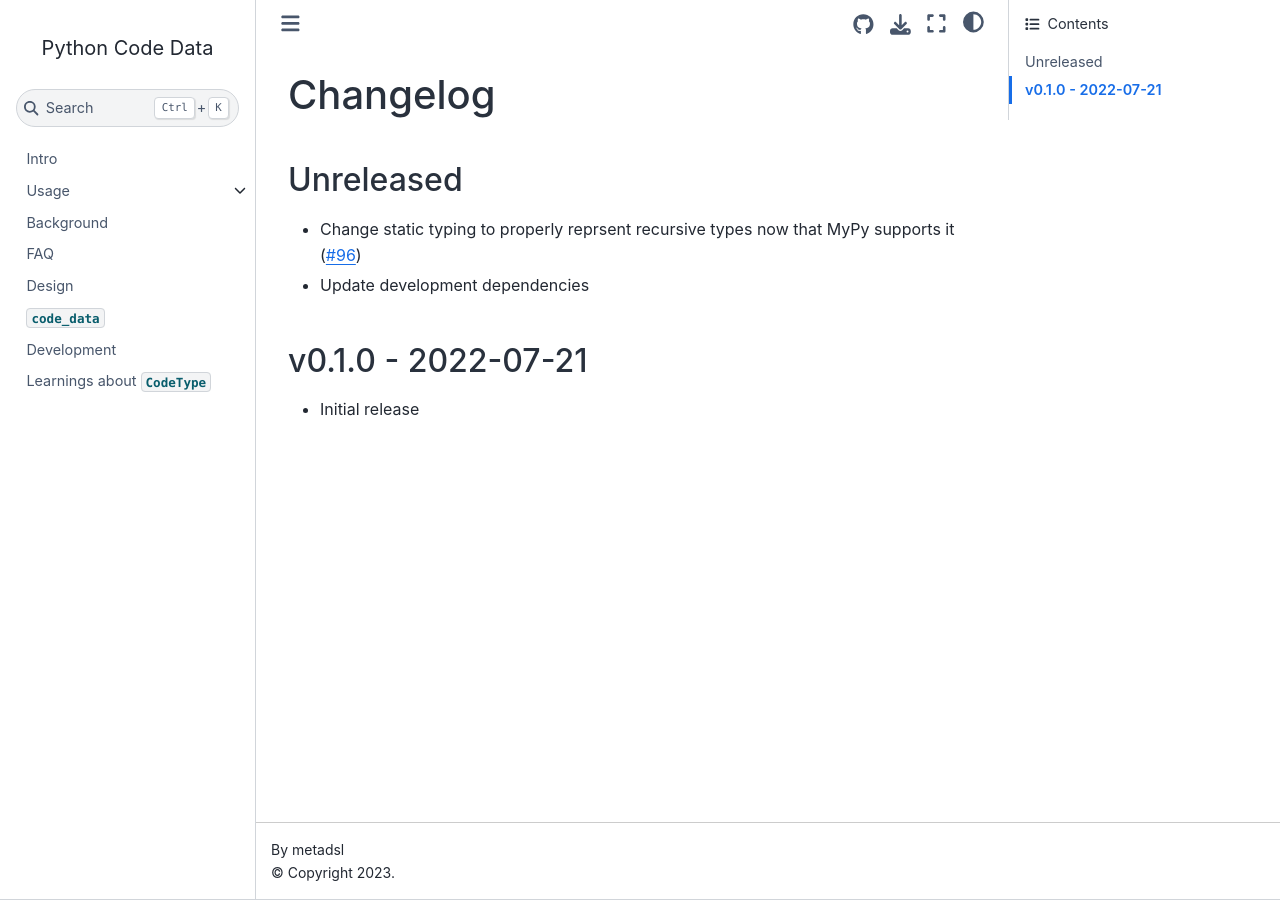
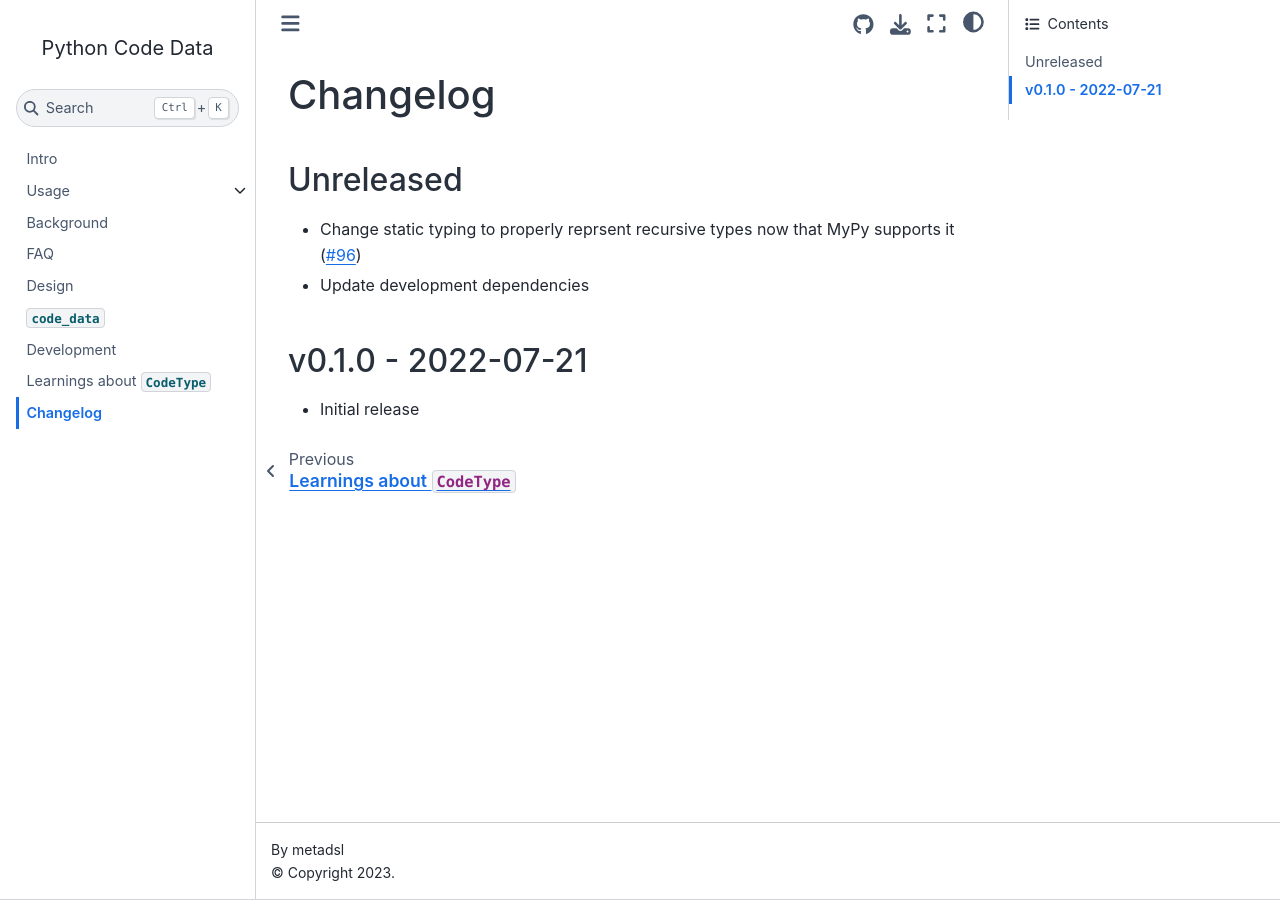
Before and after one commit to metadsl/python-code-data, a Jupyter Book: the page built from docs/CHANGELOG.md, in a window 1280 px wide. Built offline with Jupyter Book 1.0.4 settings and Sphinx 7.4.7 and the Sphinx Book theme 1.1.4, drawn with Linux system fonts in a browser that asks for light colours; pages that are not in the unit, such as notebooks, are missing from menus.

Commit message:
Fix docs

```diff
--- a/docs/_toc.yml
+++ b/docs/_toc.yml
@@ -11,4 +11,4 @@ chapters:
   - file: api
   - file: development
   - file: learnings
-  - file: changelog
+  - file: CHANGELOG
```
